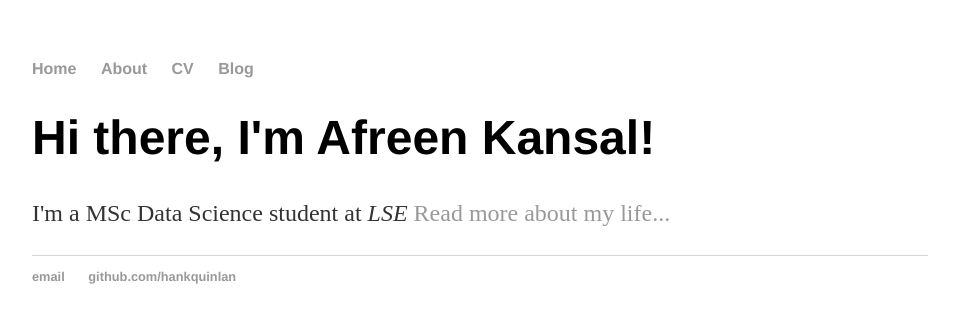
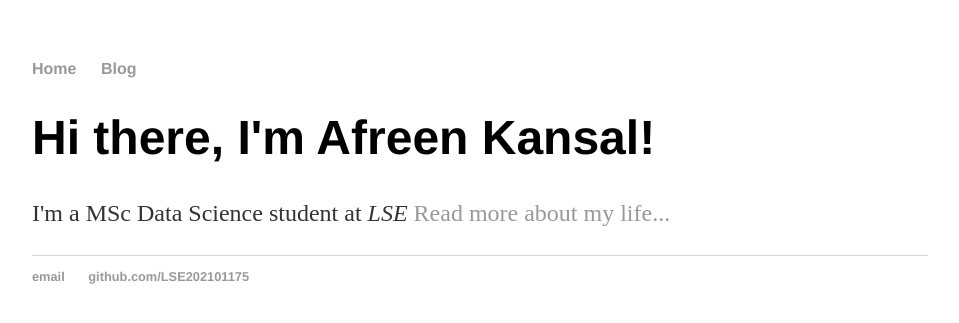
Before and after one commit to LSE202101175/LSE202101175.github.io, a Jekyll site: the page built from index.html, in a window 1280 px wide. Shown: the top 323 px of the page, without its empty margins (160-1119 px from the left). Built offline with Jekyll 4.4.1, drawn with Linux system fonts in a browser that asks for light colours.

Commit message:
Update default.html

```diff
--- a/_layouts/default.html
+++ b/_layouts/default.html
@@ -9,9 +9,7 @@
 			<nav>
 	    		<ul>
 	        		<li><a href="/">Home</a></li>
-		        	<li><a href="/about">About</a></li>
-	        		<li><a href="/cv">CV</a></li>
-	        		<li><a href="/blog">Blog</a></li>
+		        	<li><a href="/blog">Blog</a></li>
 	    		</ul>
 			</nav>
 			<div class="container">
@@ -21,8 +19,8 @@
 			</div><!-- /.container -->
 			<footer>
 	    		<ul>
-	        		<li><a href="mailto:hankquinlanhub@gmail.com">email</a></li>
-	        		<li><a href="https://github.com/hankquinlan">github.com/hankquinlan</a></li>
+	        		<li><a href="mailto:A.Kansal1@lse.ac.uk">email</a></li>
+	        		<li><a href="https://github.com/LSE202101175">github.com/LSE202101175</a></li>
 				</ul>
 			</footer>
 		</body>
```
